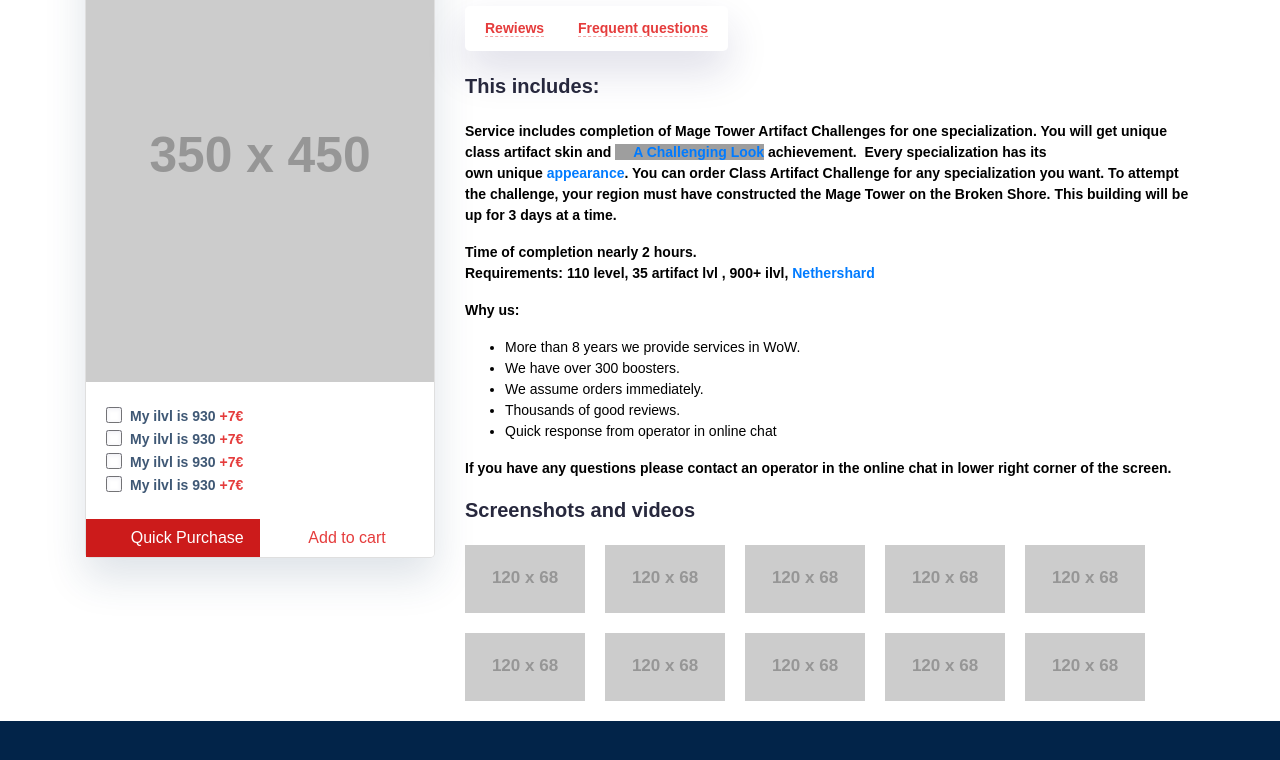
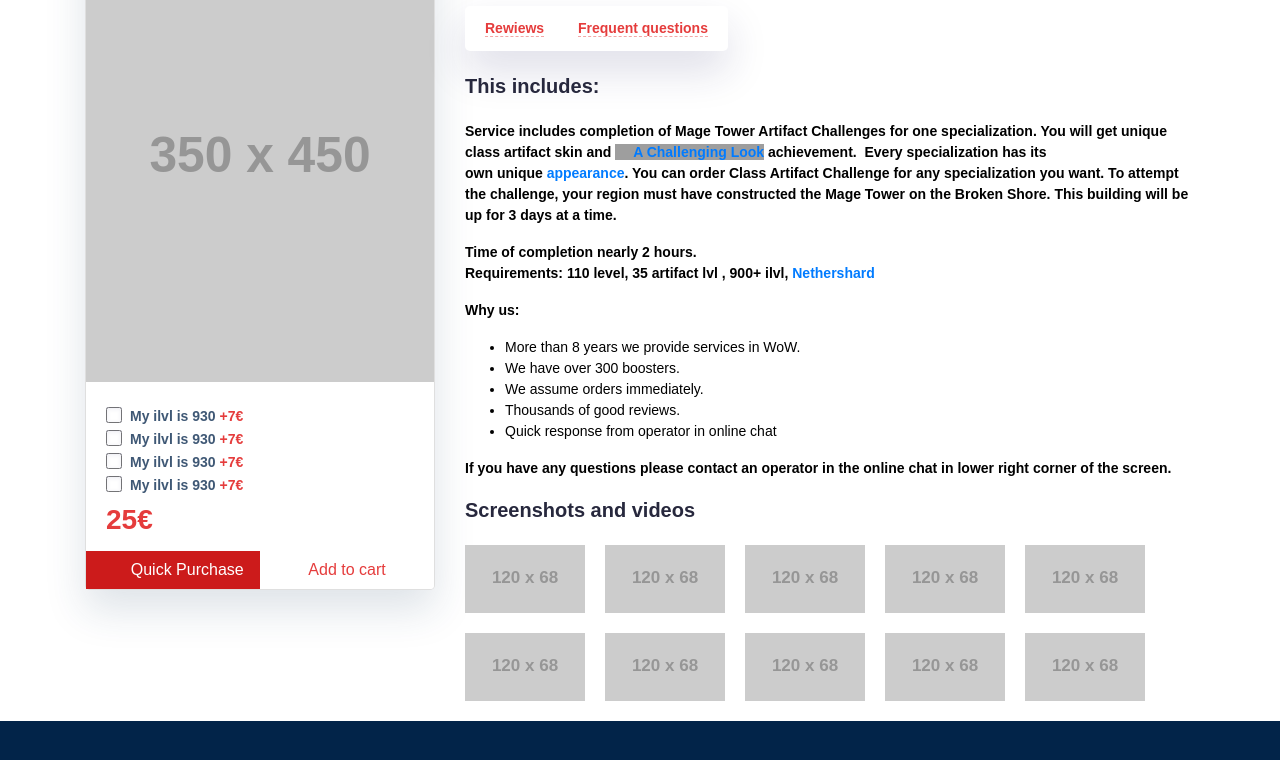
Before and after one commit to Paffin/paffin.github.io, a plain HTML site: page order.html in a window 1280 px wide. Shown: the part 330-1090 px from the top of the page. Drawn offline with Linux system fonts and the light colour scheme; grey boxes are pictures that could not be loaded; placeholder pictures from the web are drawn by us.

Commit message:
4d commit

```diff
--- a/order.html
+++ b/order.html
@@ -89,6 +89,7 @@
                                     </label>
                                 </div>
                             </div>
+                            <p class="card-single__price"><span>25€</span></p>
                         </div>
 
                     </div>
--- a/sass/main.scss
+++ b/sass/main.scss
@@ -462,3 +462,11 @@ input[type=checkbox] {
   box-shadow: 0 20px 40px 0 rgba(31,64,98,.15);
   background-color: #fff;
 }
+.card-single__price {
+  font-size: 28px;
+  font-weight: 600;
+  line-height: 22px;
+  margin-bottom: 0;
+  margin-top: 15px;
+  color: rgb(229, 60, 60);
+}
```
Also changed, not shown: css/main.css.
